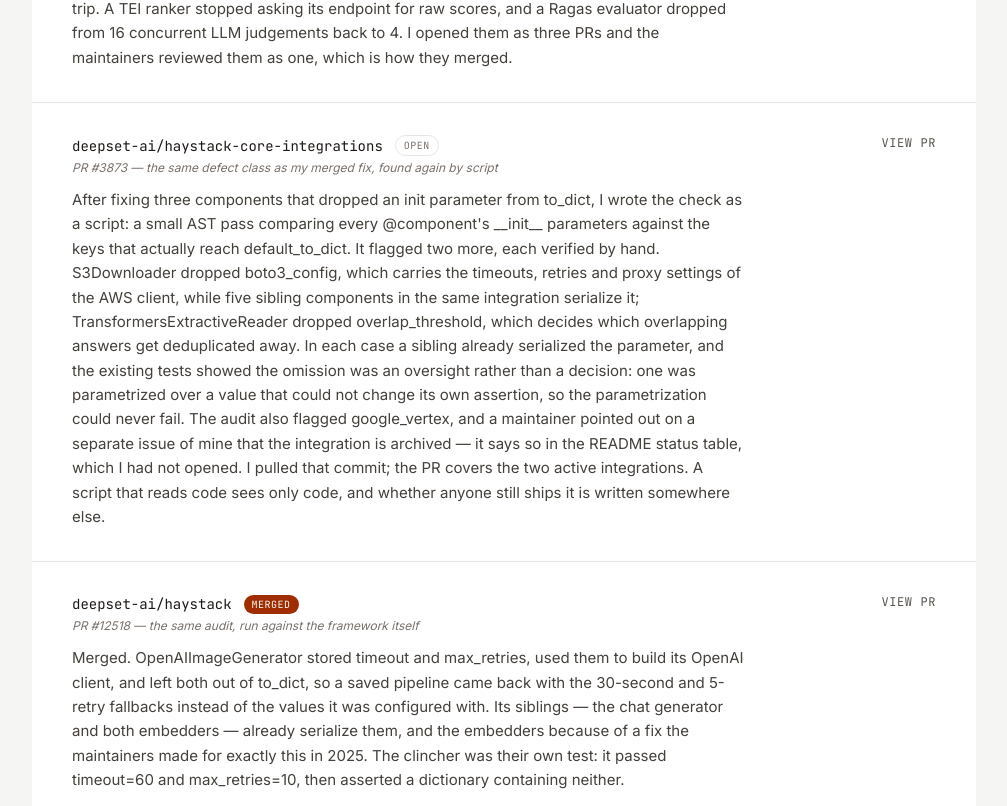
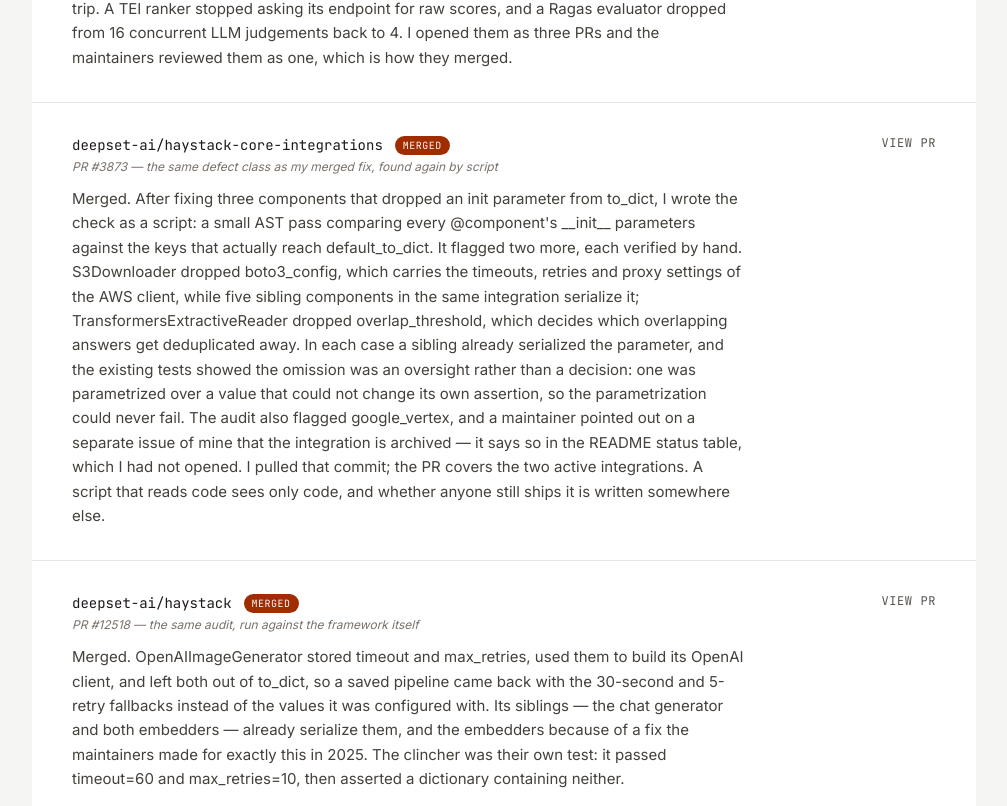
Before and after one commit to pcbeingused333/portfolio, a Next.js app: page / in a window 1280 px wide. Shown: the part 5614-6420 px from the top of the page, without its empty margins (136-1143 px from the left). Built offline with nearby package versions, Linux system fonts and the light colour scheme.

Commit message:
Open source: fix 3 stale status badges — #3873, #3926, opik #8276 are merged

```diff
--- a/app/page.tsx
+++ b/app/page.tsx
@@ -99,8 +99,8 @@
     url: "https://github.com/deepset-ai/haystack-core-integrations/pull/3873",
     stars: "PR #3873 — the same defect class as my merged fix, found again by script",
     what:
-      "After fixing three components that dropped an init parameter from to_dict, I wrote the check as a script: a small AST pass comparing every @component's __init__ parameters against the keys that actually reach default_to_dict. It flagged two more, each verified by hand. S3Downloader dropped boto3_config, which carries the timeouts, retries and proxy settings of the AWS client, while five sibling components in the same integration serialize it; TransformersExtractiveReader dropped overlap_threshold, which decides which overlapping answers get deduplicated away. In each case a sibling already serialized the parameter, and the existing tests showed the omission was an oversight rather than a decision: one was parametrized over a value that could not change its own assertion, so the parametrization could never fail. The audit also flagged google_vertex, and a maintainer pointed out on a separate issue of mine that the integration is archived — it says so in the README status table, which I had not opened. I pulled that commit; the PR covers the two active integrations. A script that reads code sees only code, and whether anyone still ships it is written somewhere else.",
-    status: "open",
+      "Merged. After fixing three components that dropped an init parameter from to_dict, I wrote the check as a script: a small AST pass comparing every @component's __init__ parameters against the keys that actually reach default_to_dict. It flagged two more, each verified by hand. S3Downloader dropped boto3_config, which carries the timeouts, retries and proxy settings of the AWS client, while five sibling components in the same integration serialize it; TransformersExtractiveReader dropped overlap_threshold, which decides which overlapping answers get deduplicated away. In each case a sibling already serialized the parameter, and the existing tests showed the omission was an oversight rather than a decision: one was parametrized over a value that could not change its own assertion, so the parametrization could never fail. The audit also flagged google_vertex, and a maintainer pointed out on a separate issue of mine that the integration is archived — it says so in the README status table, which I had not opened. I pulled that commit; the PR covers the two active integrations. A script that reads code sees only code, and whether anyone still ships it is written somewhere else.",
+    status: "merged",
   },
   {
     repo: "deepset-ai/haystack",
@@ -123,8 +123,8 @@
     url: "https://github.com/deepset-ai/haystack-core-integrations/pull/3926",
     stars: "PR #3926 — sync/async parity, same class as the concurrency fixes",
     what:
-      "CohereDocumentEmbedder's sync path loops over texts in slices of batch_size before calling the embed endpoint; run_async sent them all in one call. Cohere caps texts per request, so on a real document set the async path fails where the sync path works. run_async now batches the same way, with a test asserting the batch count.",
-    status: "open",
+      "Merged. CohereDocumentEmbedder's sync path loops over texts in slices of batch_size before calling the embed endpoint; run_async sent them all in one call. Cohere caps texts per request, so on a real document set the async path fails where the sync path works. run_async now batches the same way, with a test asserting the batch count.",
+    status: "merged",
   },
   {
     repo: "run-llama/llama_index",
@@ -267,8 +267,8 @@
     url: "https://github.com/comet-ml/opik/pull/8276",
     stars: "22k stars — LLM evaluation and observability platform",
     what:
-      "SpearmanRanking checked that two rankings had the same length and the same set of items, but not that each was actually a permutation. A duplicate that kept both sets equal slipped through, and the rank lookup — a dict comprehension — silently kept only the last occurrence's index, returning a numeric correlation for an input whose ranks were never well defined instead of raising. Filed as issue #8275 with the reproduction first, per the repo's own contribution process, then opened as a draft PR with both fixes and tests.",
-    status: "open",
+      "Merged. SpearmanRanking checked that two rankings had the same length and the same set of items, but not that each was actually a permutation. A duplicate that kept both sets equal slipped through, and the rank lookup — a dict comprehension — silently kept only the last occurrence's index, returning a numeric correlation for an input whose ranks were never well defined instead of raising. Filed as issue #8275 with the reproduction first, per the repo's own contribution process.",
+    status: "merged",
   },
 ];
 
```
